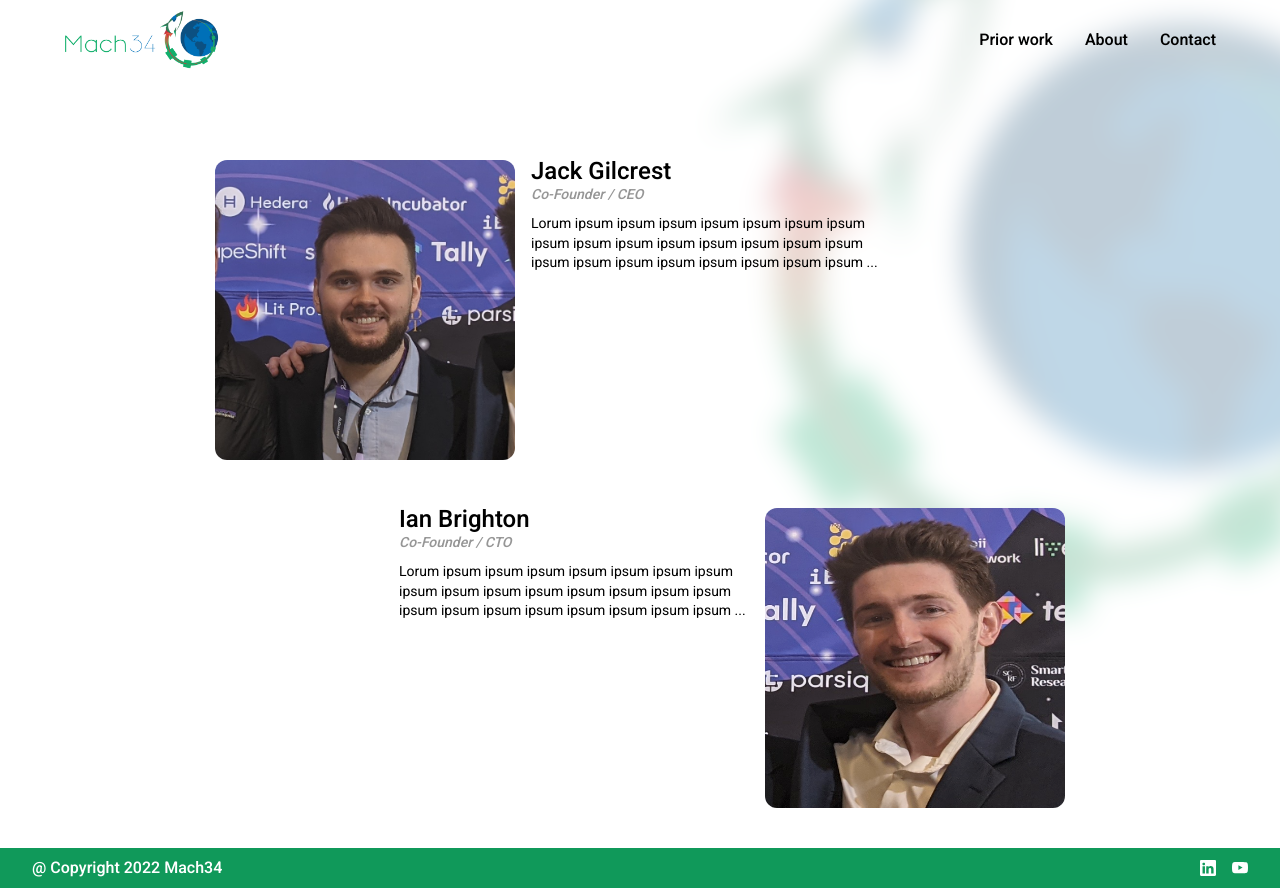
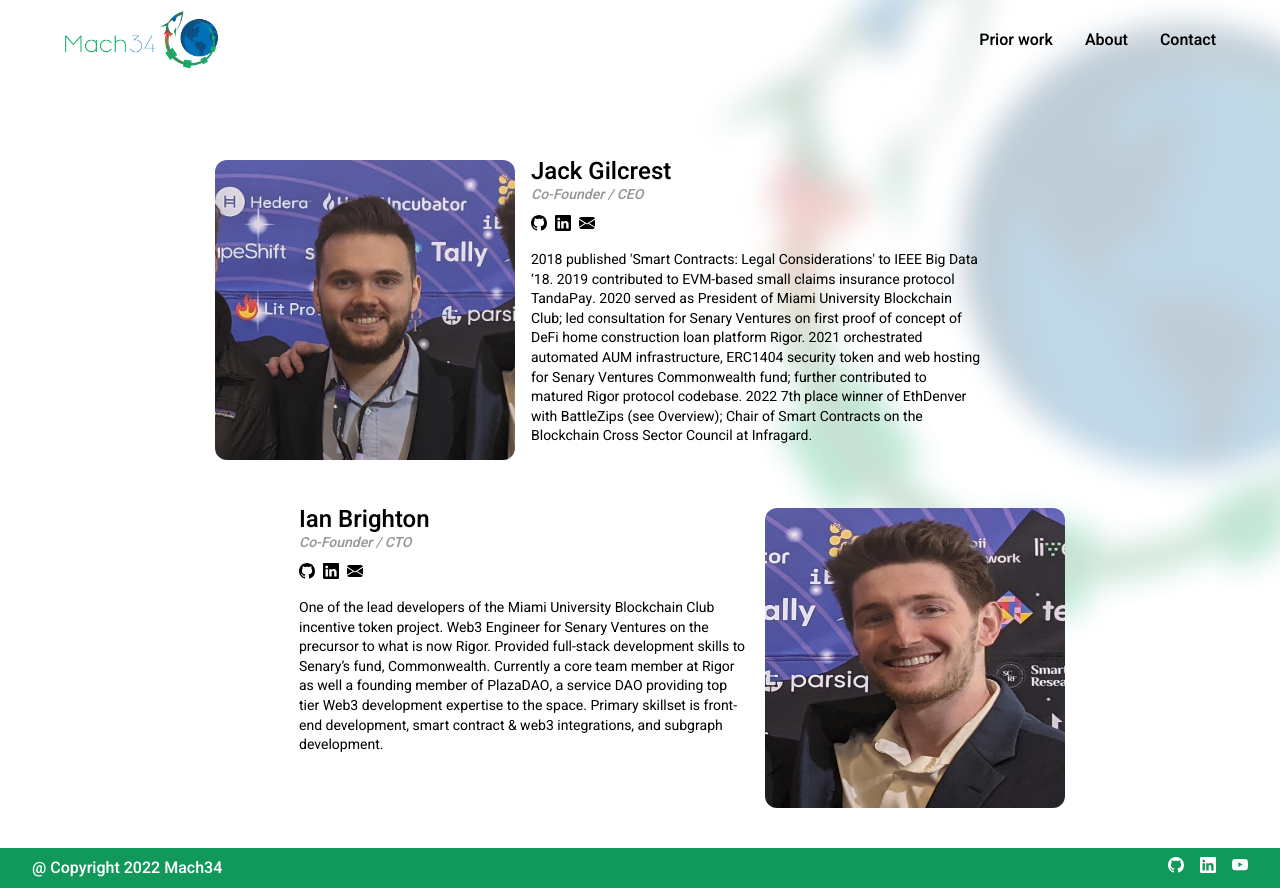
Before and after one commit to Mach-34/landing-page, a React (Create React App) app: page /about in a window 1280 px wide. Built offline with nearby package versions, Linux system fonts and the light colour scheme.

Commit message:
content added on about page

```diff
--- a/src/layouts/components/Footer/index.tsx
+++ b/src/layouts/components/Footer/index.tsx
@@ -1,6 +1,6 @@
 import Typography from 'components/Typography';
 import { createUseStyles } from 'react-jss';
-import { Linkedin, Youtube } from 'react-bootstrap-icons';
+import { Github, Linkedin, Youtube } from 'react-bootstrap-icons';
 import Flex from 'components/Flex';
 
 const useStyles = createUseStyles({
@@ -27,24 +27,24 @@ export default function Footer(): JSX.Element {
           @ Copyright {new Date().getFullYear()} Mach34
         </Typography>
       </div>
-      <Flex gap='16px'>
-        <Linkedin
-          fill='white'
-          onClick={() =>
-            window.open('https://www.linkedin.com/company/81878456', '_blank')
-          }
-          style={{ cursor: 'pointer' }}
-        />
-        <Youtube
-          fill='white'
-          onClick={() =>
-            window.open(
-              'https://www.youtube.com/channel/UClAhjO4IQzqOSk1u6JGUlLQ',
-              '_blank'
-            )
-          }
-          style={{ cursor: 'pointer' }}
-        />
+      <Flex alignItems='center' gap='16px'>
+        <a href='https://github.com/Mach-34' rel='noreferrer' target='_blank'>
+          <Github fill='white' />
+        </a>
+        <a
+          href='https://www.linkedin.com/company/81878456'
+          rel='noreferrer'
+          target='_blank'
+        >
+          <Linkedin fill='white' />
+        </a>
+        <a
+          href='https://www.youtube.com/channel/UClAhjO4IQzqOSk1u6JGUlLQ'
+          rel='noreferrer'
+          target='_blank'
+        >
+          <Youtube fill='white' />
+        </a>
       </Flex>
     </div>
   );
--- a/src/views/About/index.tsx
+++ b/src/views/About/index.tsx
@@ -6,6 +6,7 @@ import Flex from 'components/Flex';
 import ian from 'assets/images/ian.png';
 import jack from 'assets/images/jack.png';
 import { useMedia } from 'contexts/MediaContext';
+import { EnvelopeFill, Github, Linkedin } from 'react-bootstrap-icons';
 
 const useStyles = createUseStyles({
   content: {
@@ -40,14 +41,45 @@ export default function About(): JSX.Element {
               >
                 <i>Co-Founder / CEO</i>
               </Typography>
+              <Flex alignItems='center' gap='8px' mt='12px'>
+                <a
+                  href='https://github.com/jp4g'
+                  rel='noreferrer'
+                  target='_blank'
+                >
+                  <Github fill='black' />
+                </a>
+                <a
+                  href='https://www.linkedin.com/in/jp4g/'
+                  rel='noreferrer'
+                  target='_blank'
+                >
+                  <Linkedin fill='black' />
+                </a>
+                <a
+                  href='mailto:jp4g@mach34.space'
+                  rel='noreferrer'
+                  target='_blank'
+                >
+                  <EnvelopeFill fill='black' />
+                </a>
+              </Flex>
               <Typography
                 paragraph
-                style={{ maxWidth: '350px', marginTop: '12px' }}
+                style={{ maxWidth: '450px', marginTop: '12px' }}
                 variant='body2'
               >
-                Lorum ipsum ipsum ipsum ipsum ipsum ipsum ipsum ipsum ipsum
-                ipsum ipsum ipsum ipsum ipsum ipsum ipsum ipsum ipsum ipsum
-                ipsum ipsum ipsum ipsum ...
+                2018 published 'Smart Contracts: Legal Considerations' to IEEE
+                Big Data ‘18. 2019 contributed to EVM-based small claims
+                insurance protocol TandaPay. 2020 served as President of Miami
+                University Blockchain Club; led consultation for Senary Ventures
+                on first proof of concept of DeFi home construction loan
+                platform Rigor. 2021 orchestrated automated AUM infrastructure,
+                ERC1404 security token and web hosting for Senary Ventures
+                Commonwealth fund; further contributed to matured Rigor protocol
+                codebase. 2022 7th place winner of EthDenver with BattleZips
+                (see Overview); Chair of Smart Contracts on the Blockchain Cross
+                Sector Council at Infragard.
               </Typography>
             </div>
           </Flex>
@@ -70,14 +102,43 @@ export default function About(): JSX.Element {
                 >
                   <i>Co-Founder / CTO</i>
                 </Typography>
+                <Flex alignItems='center' gap='8px' mt='12px'>
+                  <a
+                    href='https://github.com/Ian-Bright'
+                    rel='noreferrer'
+                    target='_blank'
+                  >
+                    <Github fill='black' />
+                  </a>
+                  <a
+                    href='https://www.linkedin.com/in/ian-brighton/'
+                    rel='noreferrer'
+                    target='_blank'
+                  >
+                    <Linkedin fill='black' />
+                  </a>
+                  <a
+                    href='mailto:ian@mach34.space'
+                    rel='noreferrer'
+                    target='_blank'
+                  >
+                    <EnvelopeFill fill='black' />
+                  </a>
+                </Flex>
                 <Typography
                   paragraph
-                  style={{ maxWidth: '350px', marginTop: '12px' }}
+                  style={{ maxWidth: '450px', marginTop: '12px' }}
                   variant='body2'
                 >
-                  Lorum ipsum ipsum ipsum ipsum ipsum ipsum ipsum ipsum ipsum
-                  ipsum ipsum ipsum ipsum ipsum ipsum ipsum ipsum ipsum ipsum
-                  ipsum ipsum ipsum ipsum ...
+                  One of the lead developers of the Miami University Blockchain
+                  Club incentive token project. Web3 Engineer for Senary
+                  Ventures on the precursor to what is now Rigor. Provided
+                  full-stack development skills to Senary’s fund, Commonwealth.
+                  Currently a core team member at Rigor as well a founding
+                  member of PlazaDAO, a service DAO providing top tier Web3
+                  development expertise to the space. Primary skillset is
+                  front-end development, smart contract & web3 integrations, and
+                  subgraph development.
                 </Typography>
               </div>
               <img alt='Ian Brighton' className={styles.image} src={ian} />
```
